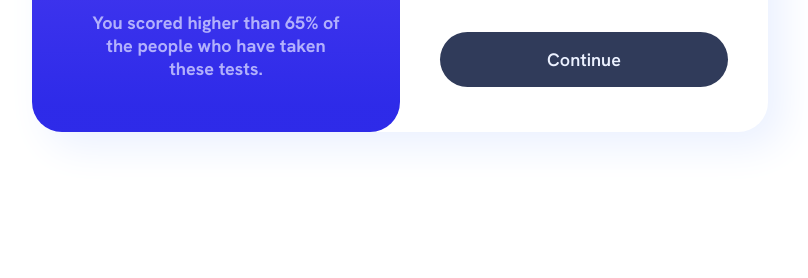
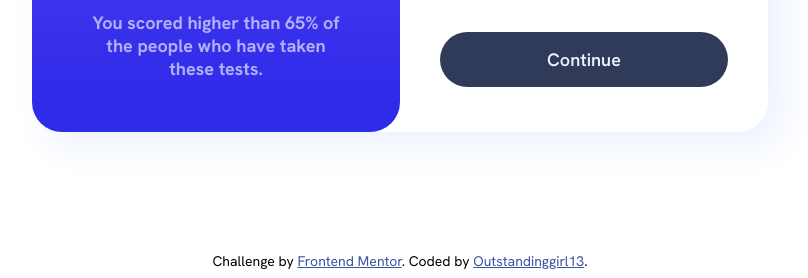
Before and after one commit to Outstandinggirl13/results-summary-component-main, a plain HTML site: page index.html in a window 1280 px wide. Shown: the part 522-800 px from the top of the page, without its empty margins (240-1048 px from the left). Drawn offline with Linux system fonts and the light colour scheme.

Commit message:
Applying styling to the footer.

```diff
--- a/index.html
+++ b/index.html
@@ -70,10 +70,10 @@
 
   </main>
 
-  <div class="attribution">
+  <footer class="attribution">
     Challenge by <a href="https://www.frontendmentor.io?ref=challenge" target="_blank">Frontend Mentor</a>.
-    Coded by <a href="#">Your Name Here</a>.
-  </div>
+    Coded by <a href="https://github.com/Outstandinggirl13">Outstandinggirl13</a>.
+  </footer>
 
 </body>
 </html>
--- a/styles.css
+++ b/styles.css
@@ -202,8 +202,9 @@ h4 {
 }
 
 .attribution {
-    font-size: 11px; text-align: center;
-    display: none;
+    font-size: 0.875rem;
+    padding: 0.5rem;
+    text-align: center;
 }
 
 .attribution a {
@@ -283,3 +284,11 @@ h4 {
     }
 
 }
+
+@media (min-height: 35.5rem) and (min-width: 46rem) {
+    .attribution {
+        position: fixed;
+        bottom: 0px;
+        width: 100%;
+    }
+}
```
